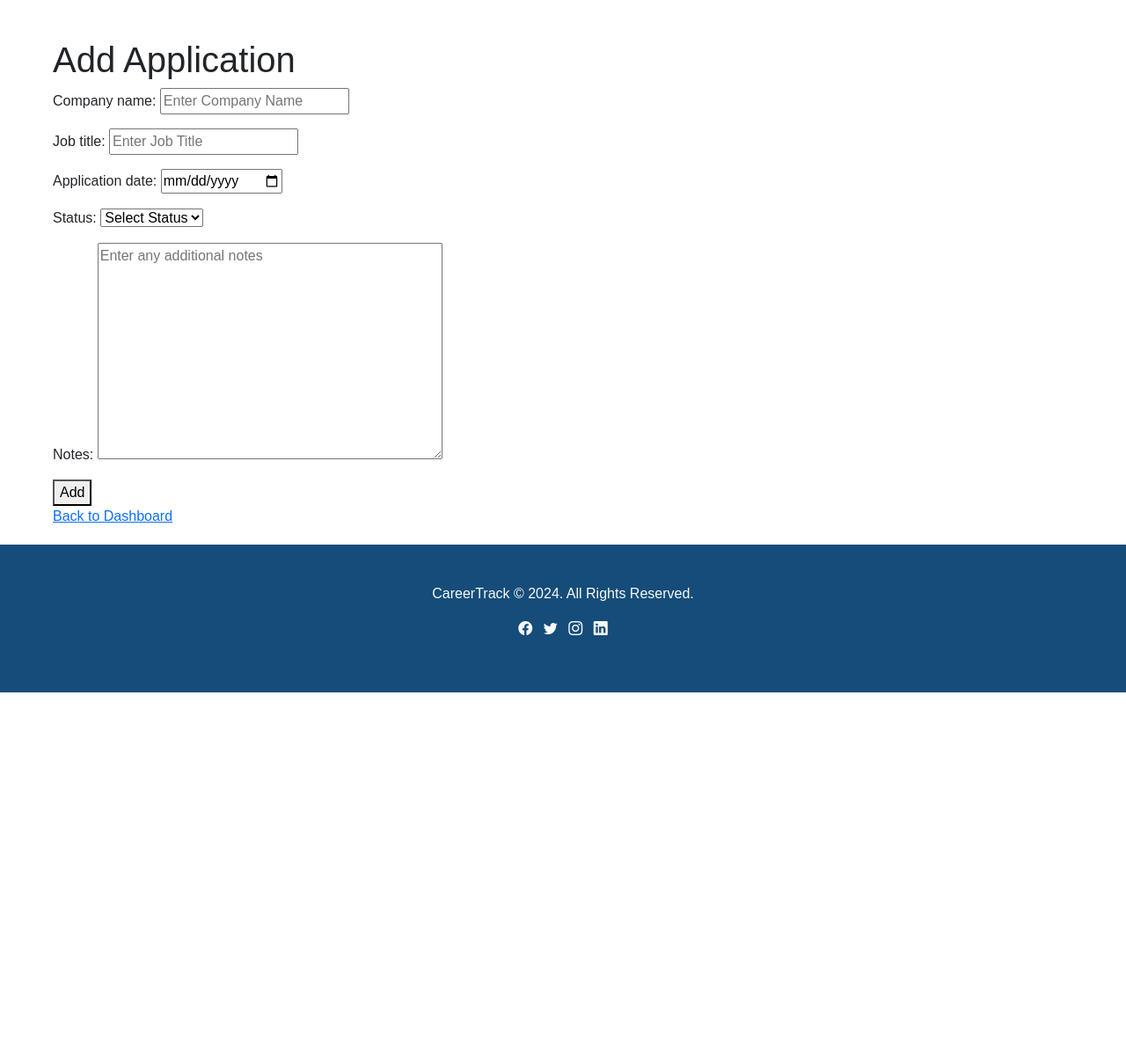
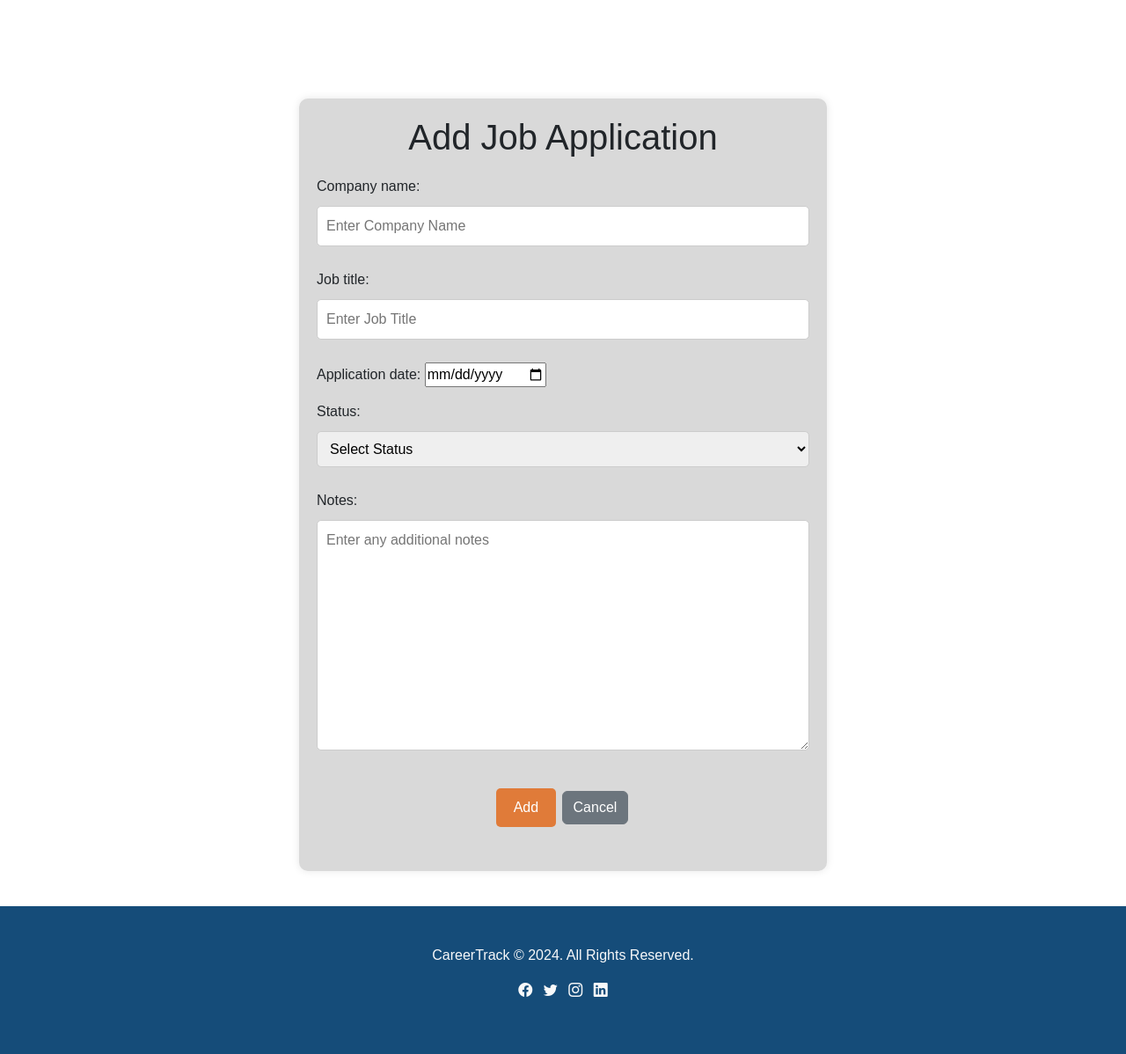
Before and after one commit to AshwiniTembhurne/career_track_project, a Django app: page /admin_panel/applications/new/ in a window 1280 px wide. Shown: the part 56-1254 px from the top of the page at 88% size. Before the commit the page ends 843 px from the top, so only its background shows below. Run offline with Django 4.2, Linux system fonts and the light colour scheme.

Commit message:
Add application form is updated and styling is fixed

```diff
--- a/admin_panel/templates/admin_panel/application_form.html
+++ b/admin_panel/templates/admin_panel/application_form.html
@@ -3,11 +3,24 @@
 {% block title %}{% if form.instance.pk %}Edit{% else %}Add{% endif %} Application{% endblock %}
 
 {% block content %}
-<h1>{% if form.instance.pk %}Edit{% else %}Add{% endif %} Application</h1>
-<form method="post">
-    {% csrf_token %}
-    {{ form.as_p }}
-    <button type="submit">{% if form.instance.pk %}Save{% else %}Add{% endif %}</button>
-</form>
-<a href="{% url 'admin_dashboard' %}">Back to Dashboard</a>
+<div class="container mt-5">
+    <div class="form-container">
+        <h1 class="text-center">{% if form.instance.pk %}Edit{% else %}Add{% endif %} Job Application</h1>
+        {% if messages %}
+            <ul class="messages">
+                {% for message in messages %}
+                    <li{% if message.tags %} class="{{ message.tags }}"{% endif %}>{{ message }}</li>
+                {% endfor %}
+            </ul>
+        {% endif %}
+        <form method="post">
+            {% csrf_token %}
+            {{ form.as_p }}
+            <div class="text-center">
+                <button type="submit" class="btn btn-primary">{% if form.instance.pk %}Save{% else %}Add{% endif %}</button>
+                <a href="{% url 'admin_dashboard' %}" class="btn btn-secondary">Cancel</a>
+            </div>
+        </form>
+    </div>
+</div>
 {% endblock %}
--- a/job_application/forms.py
+++ b/job_application/forms.py
@@ -1,5 +1,3 @@
-# job_application/forms.py
-
 from django import forms
 from .models import JobApplication
 
--- a/static/css/style.css
+++ b/static/css/style.css
@@ -10,7 +10,7 @@ body {
     background-position: center;
 }
 
-.features-section,.cta-section {
+.features-section, .cta-section {
     padding: 50px 0;
 }
 
@@ -135,3 +135,40 @@ html, body {
     flex-direction: column;
     min-height: 100vh;
 }
+
+/* Additional form styles */
+form {
+    margin: 20px 0;
+}
+
+input[type="text"], input[type="email"], input[type="password"], textarea, select {
+    width: 100%;
+    padding: 10px;
+    margin: 10px 0;
+    border: 1px solid #ccc;
+    border-radius: 5px;
+}
+
+input[type="text"]:focus, input[type="email"]:focus, input[type="password"]:focus, textarea:focus, select:focus {
+    border-color: #154c79;
+    outline: none;
+    box-shadow: 0 0 5px rgba(21, 76, 121, 0.5);
+}
+
+button[type="submit"] {
+    background-color: #e07b39;
+    border: none;
+    color: white;
+    padding: 10px 20px;
+    text-align: center;
+    text-decoration: none;
+    display: inline-block;
+    font-size: 16px;
+    margin: 10px 0;
+    cursor: pointer;
+    border-radius: 5px;
+}
+
+button[type="submit"]:hover {
+    background-color: #d2691e;
+}
```
Also changed, not shown: job_application/templates/job_application/application_form.html (+15 -13 lines), templates/base.html (+16 -0 lines).
